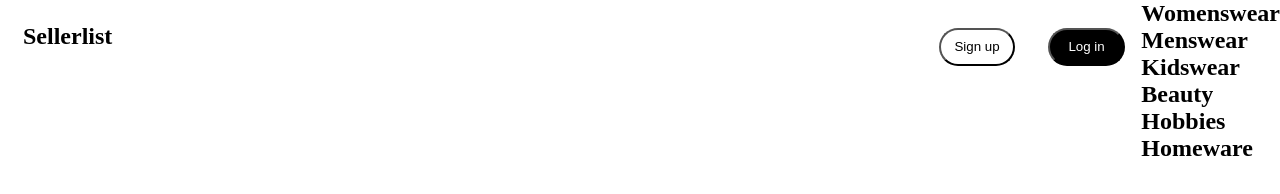
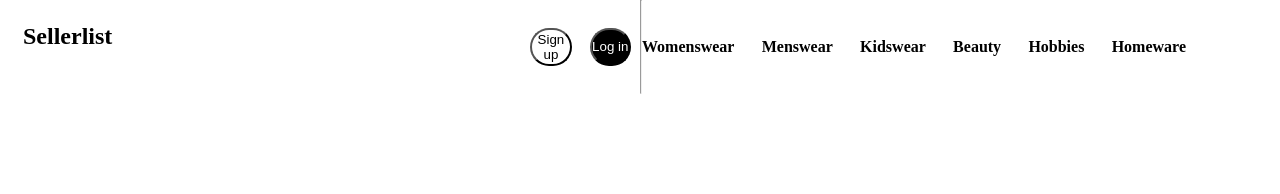
Before and after one commit to ScyDacye/8b_Temuulen_candyshop, a plain HTML site: page sellerList.html in a window 1280 px wide. Drawn offline with Linux system fonts and the light colour scheme.

Commit message:
lollllllllllllll

```diff
--- a/sellerList.css
+++ b/sellerList.css
@@ -6,7 +6,6 @@
 .full{
     height: 130vh;
     width: 100%;
-    display: flex;
 }
 
 .container{
@@ -66,5 +65,14 @@ color: white;
 
 .left2{
     width: 85%;
-    height: ;
+    height: 100%;
+    display: flex;
+    justify-content: space-between;
+    align-items: center;
 }
+
+.center{
+    width: 100%;
+    height: 15%;
+    display: flex;
+}
--- a/sellerList.html
+++ b/sellerList.html
@@ -24,13 +24,14 @@
                 </div>
             </div>
             <div class="center">
+                <hr>
                 <div class="left2">
-                    <h2>Womenswear</h2>
-                    <h2>Menswear</h2>
-                    <h2>Kidswear</h2>
-                    <h2>Beauty</h2>
-                    <h2>Hobbies</h2>
-                    <h2>Homeware</h2>
+                    <h4>Womenswear</h4>
+                    <h4>Menswear</h4>
+                    <h4>Kidswear</h4>
+                    <h4>Beauty</h4>
+                    <h4>Hobbies</h4>
+                    <h4>Homeware</h4>
                 </div>
                 <div class="right2"></div>
             </div>
```
